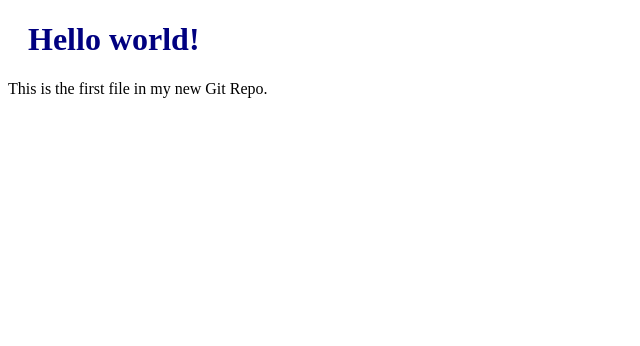
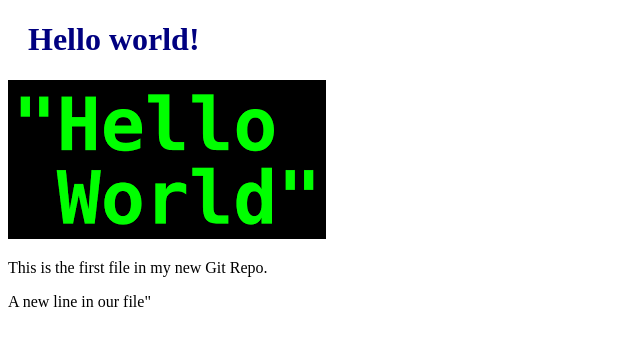
Before and after one commit to PaulS-asqa/hello-world, a plain HTML site: page index.html in a window 1280 px wide. Shown: the whole page, without its empty margins (0-640 px from the left). Drawn offline with Linux system fonts and the light colour scheme.

Commit message:
Added image to Hello World

```diff
--- a/index.html
+++ b/index.html
@@ -6,6 +6,9 @@
 </head>
 <body>
 <h1>Hello world!</h1>
+<div><img src="img_hello_world.png" alt="Hello world from Space"
+    style=""width:100%;max-width:960px"></div>
 <p>This is the first file in my new Git Repo.</p>
+<p>A new line in our file"</p>
 </body>
 </html>
```
Also changed, not shown: img_hello_world.png (added).
